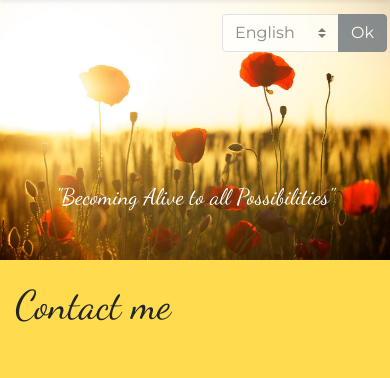
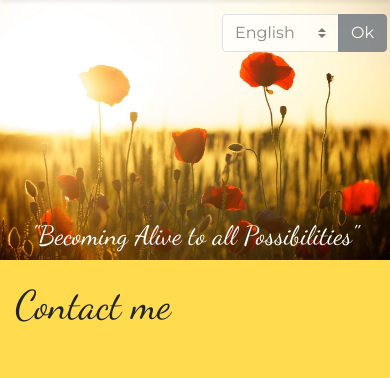
Before and after one commit to thorndeux/webpage_anette, a Flask app: page /contact in a window 390 px wide. Shown: the part 56-434 px from the top of the page. Run offline with Flask 2, Linux system fonts and the light colour scheme; some libraries are stand-ins or nearby versions.

Commit message:
Minor edits to slogan on contact page

```diff
--- a/static/css/styles.css
+++ b/static/css/styles.css
@@ -207,11 +207,11 @@ picture {
     .quote2 {
 
         color: white;
-        top: 61%;
+        top: 75%;
         left: 1vw;
         right: 1vw;
 
-        font-size: 5.8vw;
+        font-size: 6.8vw;
         line-height: 1.4;
     }
 }
```
